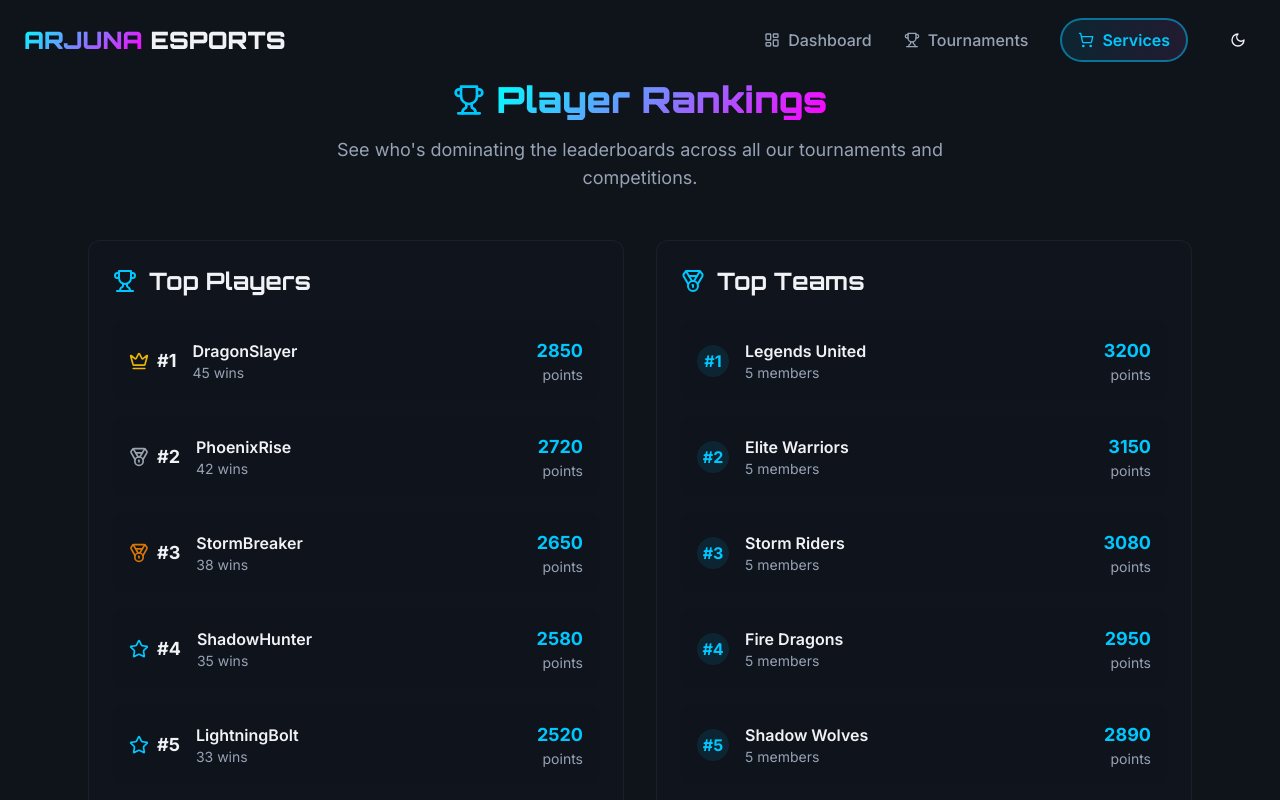
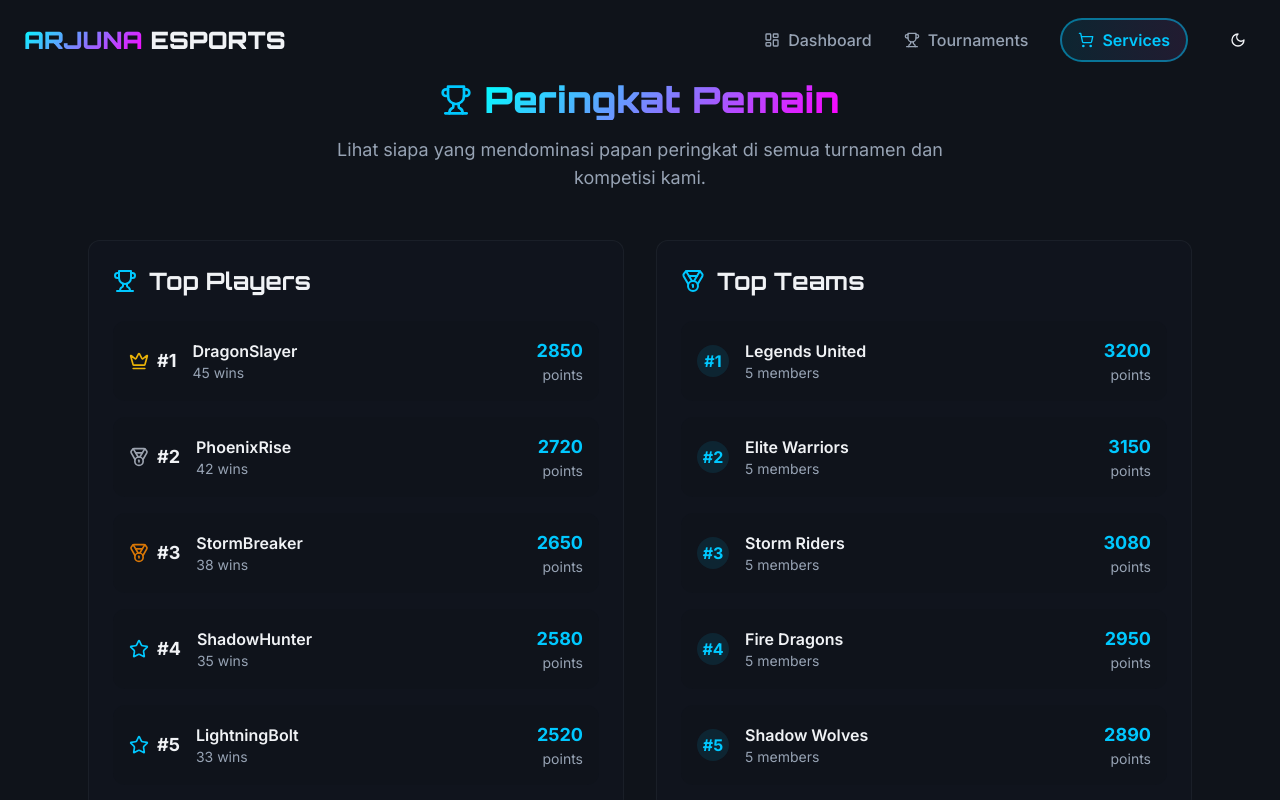
Before and after one commit to Lusmaysh/arjuna-esports-ascend, a React (Vite) app: page /rankings in a window 1280 px wide. Shown: the top 800 px of the page. Built offline with nearby package versions, Linux system fonts and the light colour scheme.

Commit message:
Update Rankings.tsx

```diff
--- a/src/pages/Rankings.tsx
+++ b/src/pages/Rankings.tsx
@@ -35,11 +35,13 @@ const Rankings = () => {
             <div className="flex items-center justify-center gap-3 mb-4">
               <Trophy className="h-8 w-8 text-primary" />
               <h1 className="font-orbitron text-4xl font-black gradient-text">
-                Player Rankings
+                Peringkat Pemain
+                {/* Player Rankings */}
               </h1>
             </div>
             <p className="text-muted-foreground text-lg max-w-2xl mx-auto">
-              See who's dominating the leaderboards across all our tournaments and competitions.
+              Lihat siapa yang mendominasi papan peringkat di semua turnamen dan kompetisi kami.
+              {/* See who's dominating the leaderboards across all our tournaments and competitions. */}
             </p>
           </div>
 
```
